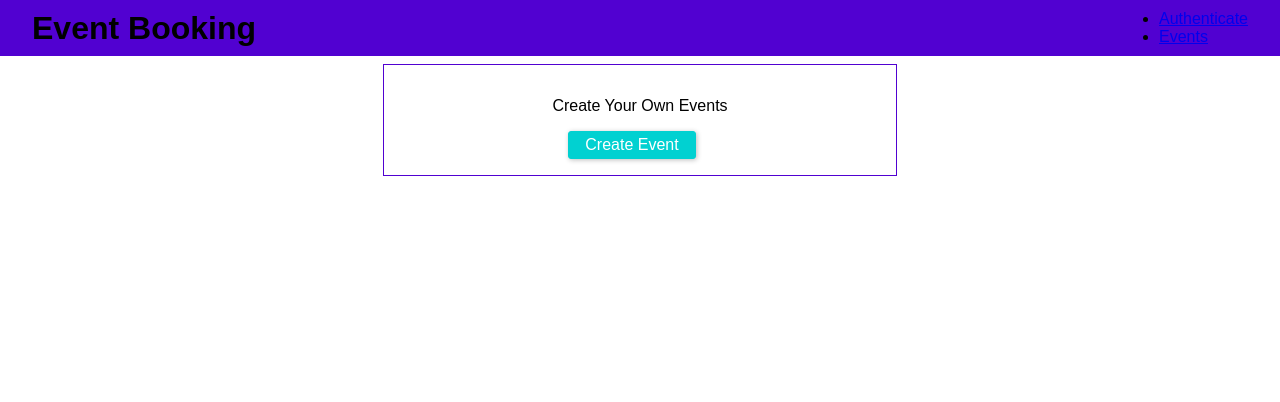
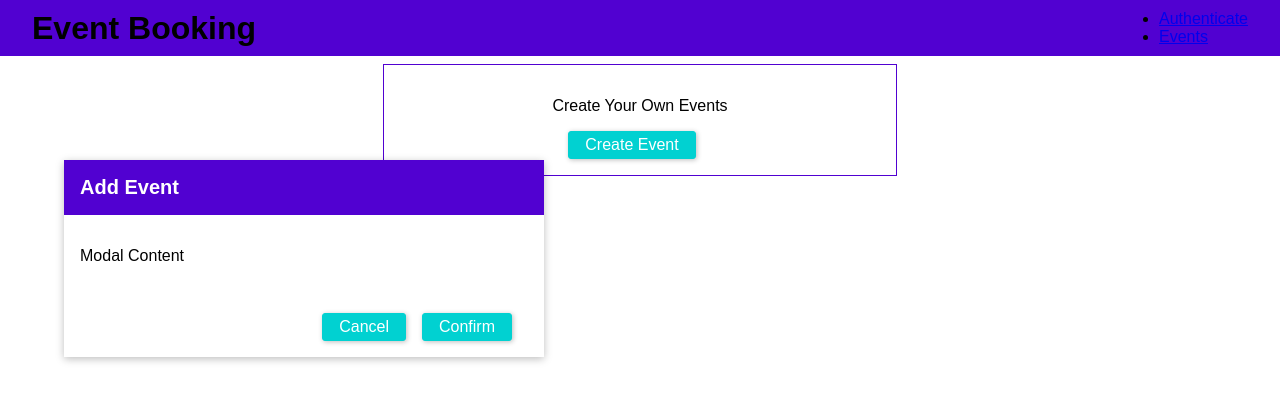
Before and after one commit to DeepCFoxXx/Event-Booking, a React (Create React App) app in the folder frontend/: page /events in a window 1280 px wide. Shown: the top 402 px of the page. Built offline with nearby package versions, Linux system fonts and the light colour scheme.

Commit message:
Added modal + modal css

```diff
--- /dev/null
+++ b/frontend/src/components/Modal/Modal.css
@@ -0,0 +1,36 @@
+.modal {
+  width: 90%;
+  background: white;
+  box-shadow: 0 2px 8px rgba(0, 0, 0, 0.26);
+  position: fixed;
+  top: 20vh;
+  left: 5%;
+}
+
+.modal_header {
+  padding: 1rem;
+  background: #5101d1;
+  color: white;
+}
+
+.modal_header h1 {
+  margin: 0;
+  font-size: 1.25rem;
+}
+
+.modal_content {
+  padding: 1rem;
+}
+
+.modal_actions {
+  display: flex;
+  justify-content: flex-end;
+  padding: 1rem;
+}
+
+@media (min-width: 768px) {
+  .modal {
+    width: 30rem;
+    left: cacl((100% - 30rem) /2);
+  }
+}
--- /dev/null
+++ b/frontend/src/components/Modal/Modal.js
@@ -0,0 +1,18 @@
+import React from "react";
+
+import "./Modal.css";
+
+const modal = props => (
+  <div className="modal">
+    <header className="modal_header">
+      <h1>{props.title}</h1>
+    </header>
+    <section className="modal_content">{props.children}</section>
+    <section className="modal_actions">
+      {props.canCancel && <button className="btn">Cancel</button>}
+      {props.canConfirm && <button className="btn">Confirm</button>}
+    </section>
+  </div>
+);
+
+export default modal;
--- a/frontend/src/pages/Events.js
+++ b/frontend/src/pages/Events.js
@@ -1,14 +1,20 @@
 import React, { Component } from "react";
 
+import Modal from "../components/Modal/Modal";
 import "./Events.css";
 
 class EventsPage extends Component {
   render() {
     return (
-      <div className="events-control">
-        <p>Create Your Own Events</p>
-        <button className="btn">Create Event</button>
-      </div>
+      <React.Fragment>
+        <Modal title="Add Event" canCancel canConfirm>
+          <p>Modal Content</p>
+        </Modal>
+        <div className="events-control">
+          <p>Create Your Own Events</p>
+          <button className="btn">Create Event</button>
+        </div>
+      </React.Fragment>
     );
   }
 }
```
